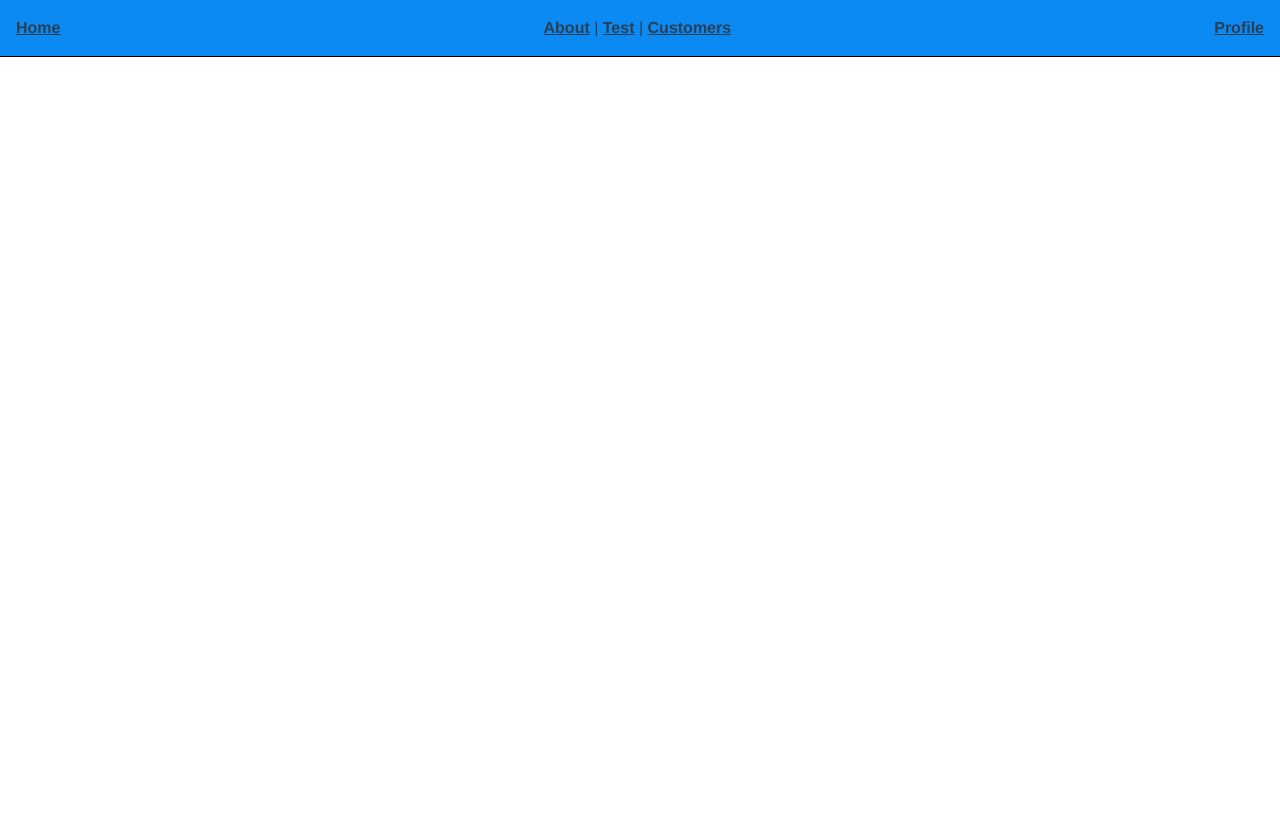
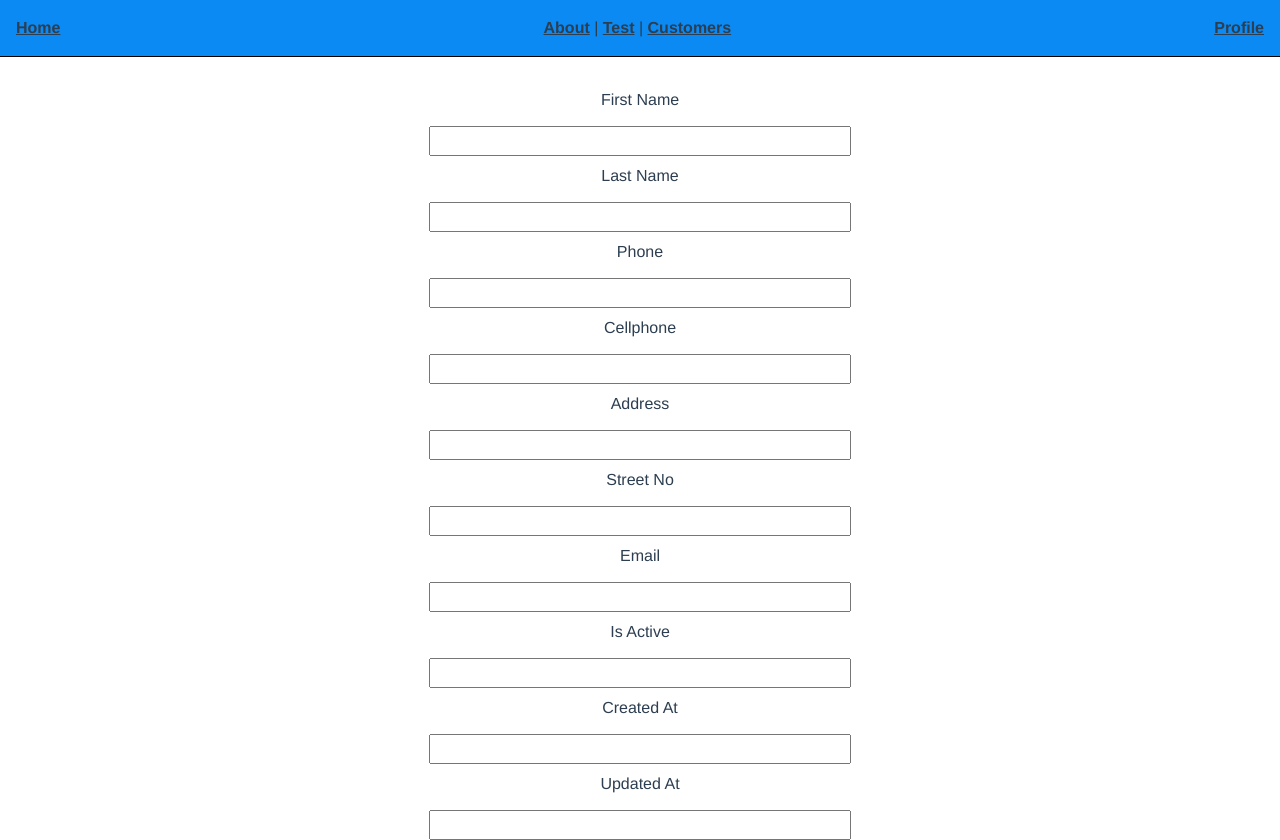
Before and after one commit to KonsDouk/eshop-FE, a Vue app: page /customer-details in a window 1280 px wide. Before the commit the page ends 800 px from the top, so only its background shows below. Built offline with nearby package versions, Linux system fonts and the light colour scheme.

Commit message:
customer details form

```diff
--- /dev/null
+++ b/src/components/CustomerDetails.vue
@@ -0,0 +1,65 @@
+<template>
+    <div>
+        <form class="form">
+            <label for="fName">First Name</label>
+            <input type="text" id="fName" name="fName">
+
+            <label for="lName">Last Name</label>
+            <input type="text" id="lName" name="lName">
+
+            <label for="phone">Phone</label>
+            <input type="text" id="phone" name="phone">
+
+            <label for="cellphone">Cellphone</label>
+            <input type="text" id="cellphone" name="cellphone">
+
+            <label for="address">Address</label>
+            <input type="text" id="address" name="address">
+
+            <label for="streetNo">Street No</label>
+            <input type="text" id="streetNo" name="streetNo">
+
+            <label for="email">Email</label>
+            <input type="text" id="email" name="email">
+
+            <label for="isActive">Is Active</label>
+            <input type="text" id="isActive" name="isActive">
+
+            <label for="created_at">Created At</label>
+            <input type="text" id="created_at" name="created_at">
+
+            <label for="updated_at">Updated At</label>
+            <input type="text" id="updated_at" name="updated_at">
+        </form>
+    </div>
+</template>
+
+<script>
+
+export default {
+    props:{
+        data: {
+            required: true,
+        }
+    }
+
+}
+</script>
+
+<style scoped>
+.form {
+
+}
+
+.form > label {
+    width: 10vw;
+    height: 30px;
+    display: block;
+    margin: 0.5em auto;
+
+}
+.form > input {
+    width:33vw;
+    /* display:block; */
+}
+</style>
--- a/src/router/index.js
+++ b/src/router/index.js
@@ -4,6 +4,7 @@ import WriteNewComponent from '../components/WriteNewComponent.vue'
 import ProductCard from '../components/ProductCard.vue'
 import ProductLandingPage from '../components/ProductLandingPage.vue'
 import CustomersView from '../views/CustomersView.vue'
+import CustomerDetails from '../components/CustomerDetails.vue'
 
 const routes = [
   {
@@ -45,6 +46,12 @@ const routes = [
     component: CustomersView
   },
 
+  {
+    path: '/customer-details',
+    name: 'customer_details',
+    component: CustomerDetails
+  },
+
 
 
 ]
--- a/src/views/AboutView.vue
+++ b/src/views/AboutView.vue
@@ -16,6 +16,11 @@
         >
 
         </ProductCard>
+
+        <CustomerDetails
+        >
+
+        </CustomerDetails>
     </div>
   </DefaultWrapper>
 </template>
@@ -25,6 +30,7 @@ import ProductLandingPage from '@/components/ProductLandingPage.vue';
 import DefaultWrapper from '../components/DefaultWrapper.vue'
 import TableComponent from '../components/TableComponent.vue'
 import ProductCard from '../components/ProductCard.vue'
+import CustomerDetails from '../components/CustomerDetails.vue'
 import {v4 as uuidv4} from 'uuid'
 // import axios from 'axios'
 export default {
@@ -33,6 +39,7 @@ export default {
     DefaultWrapper,
     TableComponent,
     ProductCard,
+    CustomerDetails,
   },
 
   data(){
```
Also changed, not shown: public/ToDo.txt (added).
